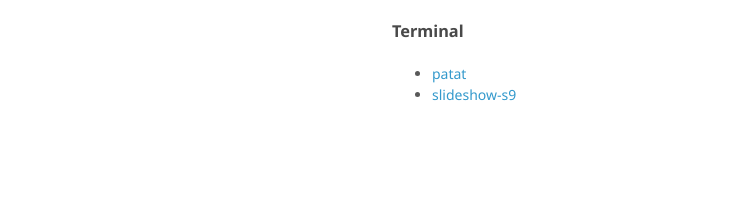
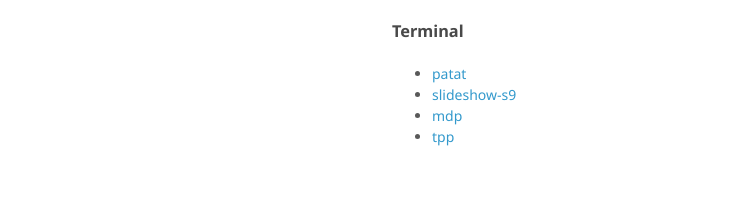
Before and after one commit to oscarb/pad, a Jekyll site: the page built from _docs/presentation-resources.md, in a window 1280 px wide. Shown: the part 902-1116 px from the top of the page, without its empty margins (128-880 px from the left). Built offline with Jekyll 4.4.1, drawn with Linux system fonts in a browser that asks for light colours; some web fonts are replaced; before the commit the page ends 1077 px from its top, so only the background shows below that.

Commit message:
Update presentation-resources.md

```diff
--- a/_docs/presentation-resources.md
+++ b/_docs/presentation-resources.md
@@ -45,3 +45,5 @@ published: true
 ### Terminal
 * [patat](https://github.com/jaspervdj/patat)
 * [slideshow-s9](https://github.com/slideshow-s9/slideshow/tree/master/slideshow)
+* [mdp](https://github.com/visit1985/mdp)
+* [tpp](https://synflood.at/tpp.html)
```
